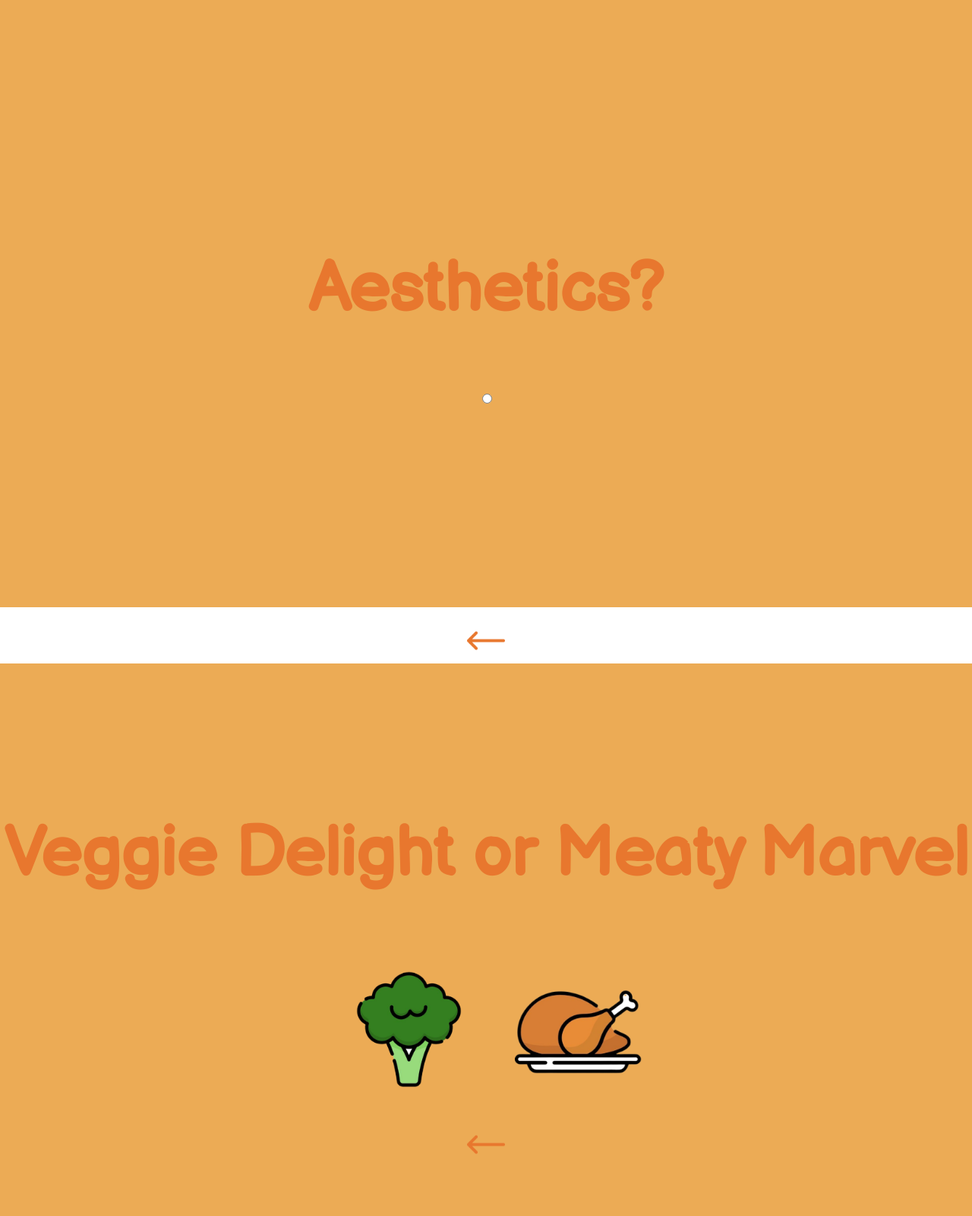
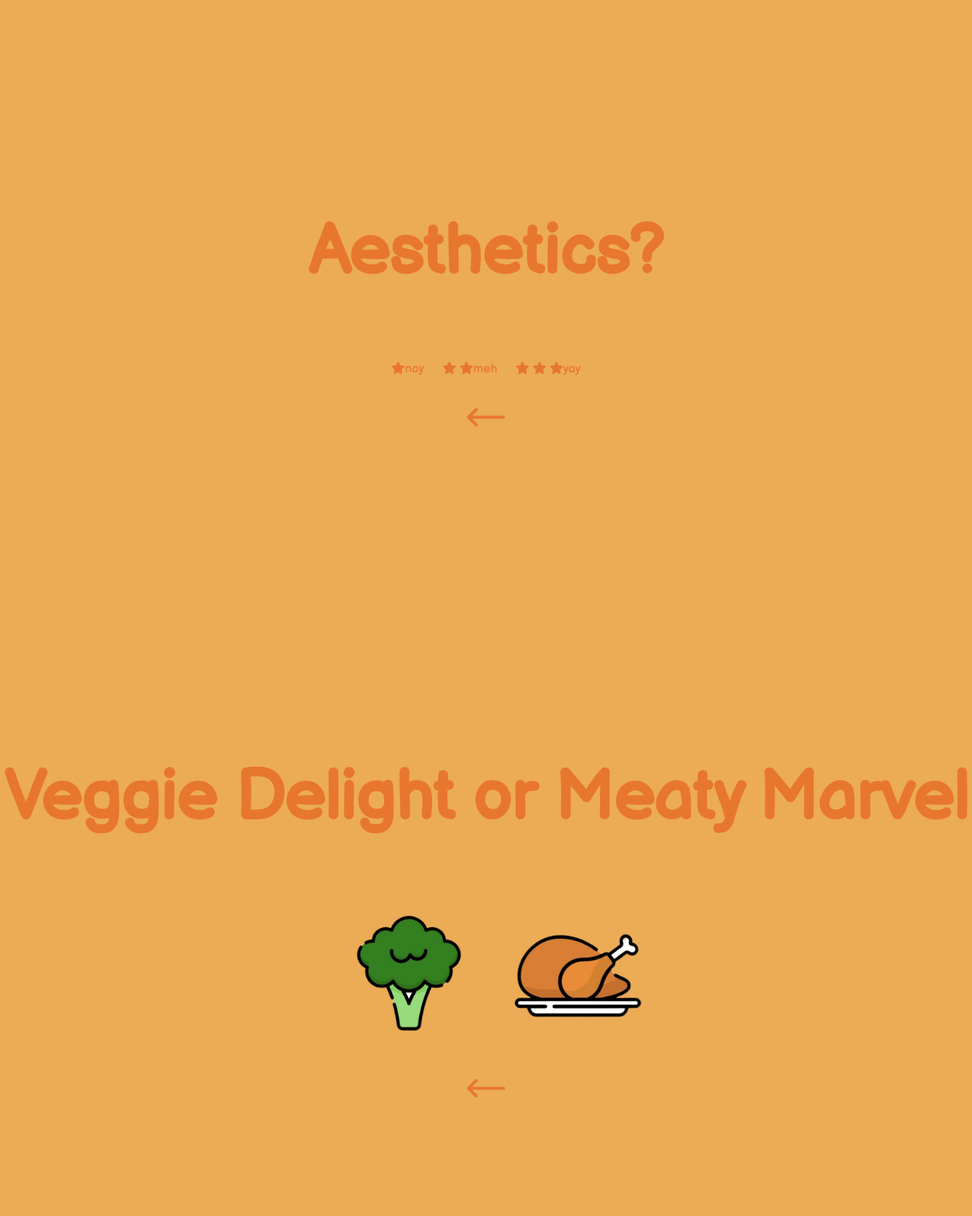
Before and after one commit to raaasin/nomnom, a Flask app: page / in a window 1280 px wide. Shown: the part 3201-4801 px from the top of the page at 76% size. Run offline with Flask 3, Linux system fonts and the light colour scheme; some libraries are stand-ins or nearby versions.

Commit message:
something

```diff
--- a/templates/index.html
+++ b/templates/index.html
@@ -68,10 +68,20 @@
             </div>
             <div id="aesthetics">
                 <h1>Aesthetics?</h1><br>
-<div id="custom-meter"></div>
-        <!-- Add an input element to store the selected value -->
-        <input type="radio" id="selected-value" name="selected-value" value="1">
-    </div><br>
+                <div class="mood-options">
+                    <label class="mood-option">
+                        <input type="radio" name="aesthetics" value="0">
+                        <i class="fas fa-star" style="color: #E8772E;"></i>nay
+                    </label>
+                    <label class="mood-option">
+                        <input type="radio" name="aesthetics" value="1">
+                        <i class="fas fa-star" style="color: #E8772E;"></i> <i class="fas fa-star" style="color: #E8772E;"></i>meh
+                    </label>
+                    <label class="mood-option">
+                        <input type="radio" name="aesthetics" value="2">
+                        <i class="fas fa-star" style="color: #E8772E;"></i> <i class="fas fa-star" style="color: #E8772E;"></i> <i class="fas fa-star" style="color: #E8772E;"></i>yay
+                    </label>
+                </div><br>
                <a href="#budget"><img src="../static/images/arrow.png" id="back"></a>
             </div>
             <div id="foodtype">
```
